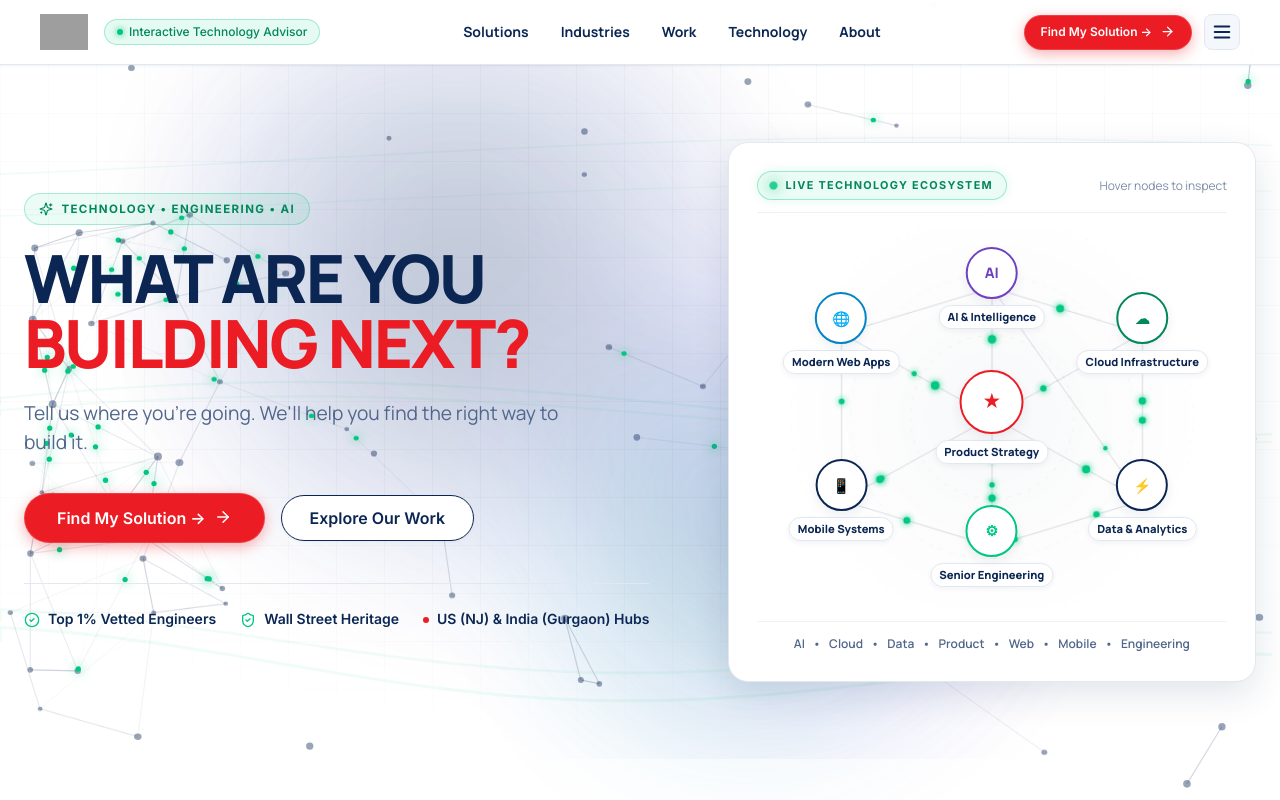
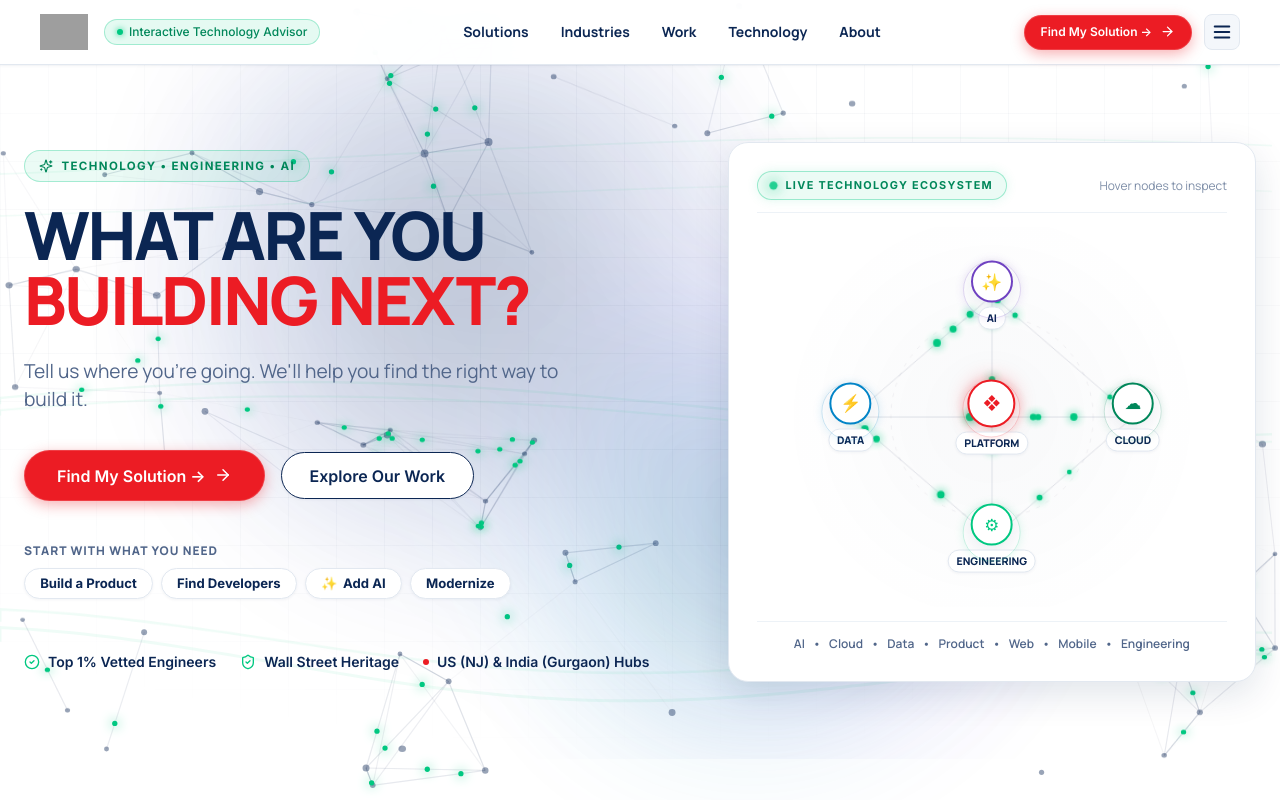
Before and after one commit to sunnyinfabio/BTM-NEW-WEBSITE, a React (Vite) app: page / in a window 1280 px wide. Shown: the top 800 px of the page. Built offline with nearby package versions, Linux system fonts and the light colour scheme; grey boxes are pictures that could not be loaded.

Commit message:
feat_add_floating_technology_core_and_direct_hero_funnel_triggers

```diff
--- a/src/App.tsx
+++ b/src/App.tsx
@@ -365,6 +365,10 @@ function AppContent() {
             <HeroSection
               onPrimaryCtaClick={() => handleNavigateSection('solution-finder')}
               onSecondaryCtaClick={() => handleNavigateSection('work-showcase')}
+              onSelectGoal={(goalId) => {
+                setSelectedGoal(goalId as GoalId);
+                handleNavigateSection('solution-finder');
+              }}
             />
 
             {/* 2. SOLUTION FINDER: "WHAT ARE YOU TRYING TO ACHIEVE?" (7 Goals × 6 Industries) */}
--- a/src/components/hero/HeroNetwork3D.tsx
+++ b/src/components/hero/HeroNetwork3D.tsx
@@ -3,100 +3,82 @@ import React, { useEffect, useRef, useState, useCallback } from 'react';
 interface TechNode {
   id: string;
   name: string;
+  shortLabel: string;
   category: string;
   description: string;
   x: number; // percentage 0-100
   y: number; // percentage 0-100
   color: string;
-  bgColor: string;
-  iconText: string;
+  accentBg: string;
+  icon: string;
   connections: string[];
 }
 
-const TECH_NODES: TechNode[] = [
+const CORE_NODES: TechNode[] = [
   {
-    id: 'product',
-    name: 'Product Strategy',
-    category: 'Full-Lifecycle',
-    description: 'Autonomous end-to-end product architecture, UI/UX & roadmap execution.',
+    id: 'ai',
+    name: 'Artificial Intelligence',
+    shortLabel: 'AI',
+    category: 'LLMs • RAG • IDR',
+    description: 'Autonomous document parsing, deep learning OCR & domain AI agents.',
+    x: 50,
+    y: 18,
+    color: '#6F42C1', // Purple
+    accentBg: 'rgba(111, 66, 193, 0.12)',
+    icon: '✨',
+    connections: ['core', 'data', 'cloud'],
+  },
+  {
+    id: 'data',
+    name: 'Data & Analytics',
+    shortLabel: 'DATA',
+    category: 'Kafka • Real-Time Stream',
+    description: 'High-throughput stream processing, data lakes & low-latency analytics.',
+    x: 20,
+    y: 50,
+    color: '#0284C7', // Electric Blue
+    accentBg: 'rgba(2, 132, 199, 0.12)',
+    icon: '⚡',
+    connections: ['core', 'ai', 'engineering'],
+  },
+  {
+    id: 'core',
+    name: 'BTM Product Nexus',
+    shortLabel: 'PLATFORM',
+    category: 'Full-Lifecycle Architecture',
+    description: 'Enterprise systems engineering, API orchestration & SLA governance.',
     x: 50,
     y: 50,
-    color: '#EC1C24', // BTM Red (Center Core)
-    bgColor: 'rgba(236, 28, 36, 0.12)',
-    iconText: '★',
-    connections: ['ai', 'cloud', 'data', 'engineering', 'mobile', 'web'],
-  },
-  {
-    id: 'ai',
-    name: 'AI & Intelligence',
-    category: 'IDR • LLM • RAG',
-    description: 'Deep learning document parsing, NLP agents & automated OCR pipelines.',
-    x: 50,
-    y: 16,
-    color: '#6F42C1', // Purple
-    bgColor: 'rgba(111, 66, 193, 0.12)',
-    iconText: 'AI',
-    connections: ['product', 'cloud', 'data'],
+    color: '#EC1C24', // BTM Brand Red
+    accentBg: 'rgba(236, 28, 36, 0.14)',
+    icon: '❖',
+    connections: ['ai', 'data', 'cloud', 'engineering'],
   },
   {
     id: 'cloud',
     name: 'Cloud Infrastructure',
-    category: 'AWS • Azure • GCP',
-    description: 'Multi-region VPC microservices, Kubernetes clusters & auto-scaling.',
-    x: 82,
-    y: 28,
-    color: '#00875A', // Emerald Green
-    bgColor: 'rgba(0, 135, 90, 0.12)',
-    iconText: '☁',
-    connections: ['product', 'ai', 'data'],
-  },
-  {
-    id: 'data',
-    name: 'Data & Analytics',
-    category: 'Big Data • Kafka',
-    description: 'High-throughput real-time stream ingestion and sub-10ms query engines.',
-    x: 82,
-    y: 72,
-    color: '#0B2653', // Navy
-    bgColor: 'rgba(11, 38, 83, 0.1)',
-    iconText: '⚡',
-    connections: ['product', 'cloud', 'engineering'],
+    shortLabel: 'CLOUD',
+    category: 'AWS • Azure • Kubernetes',
+    description: 'Multi-region VPC architectures, microservices & zero-downtime CI/CD.',
+    x: 80,
+    y: 50,
+    color: '#00875A', // Emerald
+    accentBg: 'rgba(0, 135, 90, 0.12)',
+    icon: '☁',
+    connections: ['core', 'ai', 'engineering'],
   },
   {
     id: 'engineering',
     name: 'Senior Engineering',
-    category: 'Top 1% Talent',
-    description: 'Dedicated pods & vetted senior developers ramped up in 48 hours.',
+    shortLabel: 'ENGINEERING',
+    category: 'Top 1% Vetted Pods',
+    description: 'Dedicated agile pods (Java, .NET, Python, React) ramped in 48 hours.',
     x: 50,
-    y: 84,
-    color: '#00C881', // Bright Emerald
-    bgColor: 'rgba(0, 200, 129, 0.12)',
-    iconText: '⚙',
-    connections: ['product', 'data', 'mobile'],
-  },
-  {
-    id: 'mobile',
-    name: 'Mobile Systems',
-    category: 'iOS • Android',
-    description: 'Native Swift/Kotlin and cross-platform React Native / Flutter applications.',
-    x: 18,
-    y: 72,
-    color: '#0B2653', // Navy
-    bgColor: 'rgba(11, 38, 83, 0.1)',
-    iconText: '📱',
-    connections: ['product', 'engineering', 'web'],
-  },
-  {
-    id: 'web',
-    name: 'Modern Web Apps',
-    category: 'React • TypeScript',
-    description: 'Ultra-fast enterprise SaaS portals, Next.js web applications & APIs.',
-    x: 18,
-    y: 28,
-    color: '#0284C7', // Electric Blue
-    bgColor: 'rgba(2, 132, 199, 0.12)',
-    iconText: '🌐',
-    connections: ['product', 'mobile', 'ai'],
+    y: 82,
+    color: '#00C881', // Vibrant Green
+    accentBg: 'rgba(0, 200, 129, 0.12)',
+    icon: '⚙',
+    connections: ['core', 'data', 'cloud'],
   },
 ];
 
@@ -104,11 +86,28 @@ export const HeroNetwork3D: React.FC<{ className?: string }> = ({ className = ''
   const canvasRef = useRef<HTMLCanvasElement>(null);
   const containerRef = useRef<HTMLDivElement>(null);
   const [hoveredNodeId, setHoveredNodeId] = useState<string | null>(null);
-  const [mousePos, setMousePos] = useState({ x: 0, y: 0 });
+  const [parallaxOffset, setParallaxOffset] = useState({ x: 0, y: 0 });
 
-  const hoveredNode = TECH_NODES.find((n) => n.id === hoveredNodeId) || null;
+  const hoveredNode = CORE_NODES.find((n) => n.id === hoveredNodeId) || null;
 
-  // Real-time interactive canvas animation for flowing data particles & pulsing rings
+  // Mouse Parallax Effect
+  const handleMouseMove = useCallback((e: React.MouseEvent<HTMLDivElement>) => {
+    if (!containerRef.current) return;
+    const rect = containerRef.current.getBoundingClientRect();
+    const xRatio = (e.clientX - rect.left) / rect.width - 0.5;
+    const yRatio = (e.clientY - rect.top) / rect.height - 0.5;
+    setParallaxOffset({
+      x: xRatio * 14,
+      y: yRatio * 14,
+    });
+  }, []);
+
+  const handleMouseLeave = useCallback(() => {
+    setParallaxOffset({ x: 0, y: 0 });
+    setHoveredNodeId(null);
+  }, []);
+
+  // Real-time interactive canvas for flowing energy particles and laser connection tracks
   useEffect(() => {
     const canvas = canvasRef.current;
     if (!canvas) return;
@@ -118,7 +117,6 @@ export const HeroNetwork3D: React.FC<{ className?: string }> = ({ className = ''
     let animId: number;
     let time = 0;
 
-    // Handle high DPI
     const updateDimensions = () => {
       const parent = canvas.parentElement;
       if (!parent) return;
@@ -132,94 +130,95 @@ export const HeroNetwork3D: React.FC<{ className?: string }> = ({ className = ''
     updateDimensions();
     window.addEventListener('resize', updateDimensions);
 
-    // Particle flow state along connection vectors
-    const particles = Array.from({ length: 28 }, (_, i) => ({
-      pairIndex: i % 12,
+    // Particle flow packets along connection tracks
+    const connectionPairs = [
+      { from: 0, to: 2 }, // AI <-> Core
+      { from: 1, to: 2 }, // DATA <-> Core
+      { from: 3, to: 2 }, // CLOUD <-> Core
+      { from: 4, to: 2 }, // ENG <-> Core
+      { from: 0, to: 1 }, // AI <-> DATA
+      { from: 0, to: 3 }, // AI <-> CLOUD
+      { from: 4, to: 1 }, // ENG <-> DATA
+      { from: 4, to: 3 }, // ENG <-> CLOUD
+    ];
+
+    const particles = Array.from({ length: 24 }, (_, i) => ({
+      pairIndex: i % connectionPairs.length,
       progress: Math.random(),
-      speed: 0.004 + Math.random() * 0.006,
-      size: 2 + Math.random() * 2,
+      speed: 0.005 + Math.random() * 0.007,
+      size: 2.2 + Math.random() * 1.5,
     }));
-
-    // Pre-calculate line connections
-    const linePairs: { from: TechNode; to: TechNode }[] = [];
-    const seen = new Set<string>();
-
-    TECH_NODES.forEach((node) => {
-      node.connections.forEach((targetId) => {
-        const key = [node.id, targetId].sort().join('-');
-        if (!seen.has(key)) {
-          seen.add(key);
-          const target = TECH_NODES.find((n) => n.id === targetId);
-          if (target) {
-            linePairs.push({ from: node, to: target });
-          }
-        }
-      });
-    });
 
     const render = () => {
       time += 0.02;
-      const width = canvas.width / (Math.min(window.devicePixelRatio || 1, 2));
-      const height = canvas.height / (Math.min(window.devicePixelRatio || 1, 2));
+      const dpr = Math.min(window.devicePixelRatio || 1, 2);
+      const width = canvas.width / dpr;
+      const height = canvas.height / dpr;
 
       ctx.clearRect(0, 0, width, height);
 
-      // Center coordinates
-      const cx = width / 2;
-      const cy = height / 2;
+      // 1. Subtle Orbital Background Ring behind Core
+      const coreX = (50 / 100) * width;
+      const coreY = (50 / 100) * height;
 
-      // 1. Draw Subtle Concentric Orbital Background Rings
-      [75, 130, 185].forEach((radius, idx) => {
       ctx.beginPath();
-        ctx.arc(cx, cy, radius, 0, Math.PI * 2);
-        ctx.strokeStyle = `rgba(11, 38, 83, ${0.04 + Math.sin(time + idx) * 0.015})`;
+      ctx.arc(coreX, coreY, 90 + Math.sin(time) * 4, 0, Math.PI * 2);
+      ctx.strokeStyle = 'rgba(11, 38, 83, 0.06)';
       ctx.lineWidth = 1;
       ctx.setLineDash([4, 6]);
       ctx.stroke();
       ctx.setLineDash([]);
-      });
 
       // 2. Draw Connection Lines
-      linePairs.forEach((pair) => {
-        const x1 = (pair.from.x / 100) * width;
-        const y1 = (pair.from.y / 100) * height;
-        const x2 = (pair.to.x / 100) * width;
-        const y2 = (pair.to.y / 100) * height;
+      connectionPairs.forEach((pair) => {
+        const fromNode = CORE_NODES[pair.from];
+        const toNode = CORE_NODES[pair.to];
 
-        const isHighlight =
-          hoveredNodeId === pair.from.id || hoveredNodeId === pair.to.id;
+        const x1 = (fromNode.x / 100) * width;
+        const y1 = (fromNode.y / 100) * height;
+        const x2 = (toNode.x / 100) * width;
+        const y2 = (toNode.y / 100) * height;
+
+        const isHighlighted =
+          hoveredNodeId &&
+          (hoveredNodeId === fromNode.id || hoveredNodeId === toNode.id);
 
         ctx.beginPath();
         ctx.moveTo(x1, y1);
         ctx.lineTo(x2, y2);
-        ctx.strokeStyle = isHighlight
-          ? 'rgba(236, 28, 36, 0.6)'
-          : 'rgba(11, 38, 83, 0.15)';
-        ctx.lineWidth = isHighlight ? 2 : 1;
+        ctx.strokeStyle = isHighlighted
+          ? 'rgba(0, 200, 129, 0.45)'
+          : 'rgba(11, 38, 83, 0.12)';
+        ctx.lineWidth = isHighlighted ? 2 : 1;
         ctx.stroke();
       });
 
-      // 3. Draw Flowing Energy Packets on Connection Lines
+      // 3. Flowing Data Particles
       particles.forEach((p) => {
-        const pair = linePairs[p.pairIndex % linePairs.length];
-        if (!pair) return;
+        const pair = connectionPairs[p.pairIndex];
+        const fromNode = CORE_NODES[pair.from];
+        const toNode = CORE_NODES[pair.to];
 
         p.progress += p.speed;
         if (p.progress > 1) p.progress = 0;
 
-        const x1 = (pair.from.x / 100) * width;
-        const y1 = (pair.from.y / 100) * height;
-        const x2 = (pair.to.x / 100) * width;
-        const y2 = (pair.to.y / 100) * height;
+        const x1 = (fromNode.x / 100) * width;
+        const y1 = (fromNode.y / 100) * height;
+        const x2 = (toNode.x / 100) * width;
+        const y2 = (toNode.y / 100) * height;
 
-        const px = x1 + (x2 - x1) * p.progress;
-        const py = y1 + (y2 - y1) * p.progress;
+        const curX = x1 + (x2 - x1) * p.progress;
+        const curY = y1 + (y2 - y1) * p.progress;
+
+        const isHoveredTrack =
+          hoveredNodeId &&
+          (hoveredNodeId === fromNode.id || hoveredNodeId === toNode.id);
 
         ctx.beginPath();
-        ctx.arc(px, py, p.size, 0, Math.PI * 2);
-        ctx.fillStyle = hoveredNodeId ? '#EC1C24' : '#00C881';
-        ctx.shadowColor = '#00C881';
-        ctx.shadowBlur = 6;
+        ctx.arc(curX, curY, p.size, 0, Math.PI * 2);
+        ctx.fillStyle = isHoveredTrack ? '#EC1C24' : '#00C881';
+        ctx.shadowColor = isHoveredTrack ? '#EC1C24' : '#00C881';
+        ctx.shadowBlur = isHoveredTrack ? 12 : 8;
         ctx.fill();
         ctx.shadowBlur = 0;
       });
@@ -238,139 +237,103 @@ export const HeroNetwork3D: React.FC<{ className?: string }> = ({ className = ''
   return (
     <div
       ref={containerRef}
-      className={`relative w-full h-full select-none ${className}`}
-      style={{ minHeight: '380px', position: 'relative' }}
-      onMouseMove={(e) => {
-        const rect = e.currentTarget.getBoundingClientRect();
-        setMousePos({
-          x: e.clientX - rect.left,
-          y: e.clientY - rect.top,
-        });
+      className={`btm-floating-tech-core-container ${className}`}
+      onMouseMove={handleMouseMove}
+      onMouseLeave={handleMouseLeave}
+    >
+      {/* Canvas Layer for dynamic lines & particles */}
+      <canvas ref={canvasRef} className="btm-core-canvas" />
+
+      {/* Floating Interactive Glowing Nodes with Parallax */}
+      <div
+        className="btm-core-nodes-plane"
+        style={{
+          transform: `translate3d(${parallaxOffset.x}px, ${parallaxOffset.y}px, 0)`,
+          transition: 'transform 0.15s ease-out',
         }}
       >
-      {/* Background HTML5 Animated Canvas */}
-      <canvas
-        ref={canvasRef}
-        style={{
-          position: 'absolute',
-          inset: 0,
-          width: '100%',
-          height: '100%',
-          pointerEvents: 'none',
-        }}
-      />
-
-      {/* Interactive HTML Node Elements */}
-      {TECH_NODES.map((node) => {
+        {CORE_NODES.map((node) => {
           const isHovered = hoveredNodeId === node.id;
-        const isCore = node.id === 'product';
+          const isNexus = node.id === 'core';
 
           return (
             <div
               key={node.id}
+              className={`btm-tech-node-anchor ${isHovered ? 'hovered' : ''} ${isNexus ? 'nexus' : ''}`}
+              style={{
+                left: `${node.x}%`,
+                top: `${node.y}%`,
+              }}
               onMouseEnter={() => setHoveredNodeId(node.id)}
               onMouseLeave={() => setHoveredNodeId(null)}
+              tabIndex={0}
+              role="button"
+              aria-label={`${node.name} Technology Node`}
+            >
+              {/* Outer Glow Halo Ring */}
+              <div
+                className="btm-node-glow-ring"
                 style={{
-              position: 'absolute',
-              left: `${node.x}%`,
-              top: `${node.y}%`,
-              transform: 'translate(-50%, -50%)',
-              zIndex: isHovered ? 20 : 10,
-              cursor: 'pointer',
-              display: 'flex',
-              flexDirection: 'column',
-              alignItems: 'center',
-              transition: 'transform 0.2s cubic-bezier(0.34, 1.56, 0.64, 1)',
+                  borderColor: isHovered ? node.color : `${node.color}33`,
+                  boxShadow: isHovered
+                    ? `0 0 28px ${node.color}99, inset 0 0 14px ${node.color}66`
+                    : `0 0 10px ${node.color}22`,
                 }}
-          >
-            {/* Outer Pulsing Glow */}
+              />
+
+              {/* Node Orb */}
               <div
+                className="btm-node-orb"
                 style={{
-                width: isCore ? '64px' : '52px',
-                height: isCore ? '64px' : '52px',
-                borderRadius: '50%',
-                backgroundColor: node.bgColor,
-                border: `2px solid ${node.color}`,
-                display: 'flex',
-                alignItems: 'center',
-                justifyContent: 'center',
-                boxShadow: isHovered
-                  ? `0 0 20px ${node.color}66, 0 8px 16px rgba(11,38,83,0.15)`
-                  : '0 4px 12px rgba(11, 38, 83, 0.08)',
-                transform: isHovered ? 'scale(1.15)' : 'scale(1)',
-                transition: 'all 0.25s ease',
-                background: '#FFFFFF',
-              }}
-            >
-              <span
-                style={{
-                  fontSize: isCore ? '1.15rem' : '0.9rem',
-                  fontWeight: 900,
+                  backgroundColor: '#FFFFFF',
+                  borderColor: node.color,
                   color: node.color,
                 }}
               >
-                {node.iconText}
-              </span>
+                <span className="btm-node-icon">{node.icon}</span>
               </div>
 
-            {/* Label Below Node */}
+              {/* Node Floating Pill Label */}
               <div
+                className="btm-node-label-pill"
                 style={{
-                marginTop: '6px',
-                background: isHovered ? node.color : '#FFFFFF',
-                color: isHovered ? '#FFFFFF' : '#0B2653',
-                border: `1px solid ${isHovered ? node.color : '#E2E8F0'}`,
-                borderRadius: '20px',
-                padding: '2px 8px',
-                fontSize: '0.7rem',
-                fontWeight: 800,
-                whiteSpace: 'nowrap',
-                boxShadow: '0 2px 6px rgba(11, 38, 83, 0.06)',
-                transition: 'all 0.2s ease',
+                  color: isHovered ? '#FFFFFF' : 'var(--brand-navy)',
+                  backgroundColor: isHovered ? node.color : '#FFFFFF',
+                  borderColor: isHovered ? node.color : 'var(--border)',
+                  boxShadow: isHovered ? `0 4px 14px ${node.color}55` : 'var(--shadow-sm)',
                 }}
               >
-              {node.name}
+                <span>{node.shortLabel}</span>
               </div>
             </div>
           );
         })}
+      </div>
 
-      {/* Floating Hover Tooltip */}
+      {/* Floating Node Context Popover Tooltip */}
       {hoveredNode && (
         <div
+          className="btm-node-tooltip"
           style={{
-            position: 'absolute',
-            left: `${mousePos.x}px`,
-            top: `${mousePos.y - 12}px`,
-            transform: 'translate(-50%, -100%)',
-            pointerEvents: 'none',
-            zIndex: 40,
-            background: '#0B2653',
-            color: '#FFFFFF',
-            borderRadius: '8px',
-            padding: '0.75rem 1rem',
-            maxWidth: '240px',
-            boxShadow: '0 12px 28px rgba(11, 38, 83, 0.3)',
-            border: '1px solid rgba(255, 255, 255, 0.15)',
-            animation: 'fadeIn 0.15s ease-out',
+            borderColor: hoveredNode.color,
           }}
         >
-          <div style={{ display: 'flex', justifyContent: 'space-between', alignItems: 'center', marginBottom: '4px' }}>
-            <span style={{ fontWeight: 800, fontSize: '0.85rem' }}>{hoveredNode.name}</span>
+          <div className="flex items-center gap-1.5 mb-1">
             <span
-              style={{
-                fontSize: '0.6rem',
-                fontWeight: 800,
-                color: '#00C881',
-                background: 'rgba(0, 200, 129, 0.15)',
-                padding: '2px 6px',
-                borderRadius: '4px',
-              }}
+              className="w-2 h-2 rounded-full inline-block"
+              style={{ backgroundColor: hoveredNode.color }}
+            />
+            <span
+              className="text-[10px] font-extrabold uppercase tracking-wider"
+              style={{ color: hoveredNode.color }}
             >
               {hoveredNode.category}
             </span>
           </div>
-          <p style={{ fontSize: '0.75rem', color: '#CAD7E8', margin: 0, lineHeight: 1.4 }}>
+          <h4 className="text-xs font-bold text-[#0B2653] leading-tight mb-0.5">
+            {hoveredNode.name}
+          </h4>
+          <p className="text-[11px] text-[#51668A] leading-snug">
             {hoveredNode.description}
           </p>
         </div>
--- a/src/components/hero/HeroSection.tsx
+++ b/src/components/hero/HeroSection.tsx
@@ -8,11 +8,13 @@ import './hero.css';
 export interface HeroSectionProps {
   onPrimaryCtaClick?: () => void;
   onSecondaryCtaClick?: () => void;
+  onSelectGoal?: (goalId: string) => void;
 }
 
 export const HeroSection: React.FC<HeroSectionProps> = ({
   onPrimaryCtaClick,
   onSecondaryCtaClick,
+  onSelectGoal,
 }) => {
   const containerVariants: Variants = {
     hidden: { opacity: 0 },
@@ -88,6 +90,42 @@ export const HeroSection: React.FC<HeroSectionProps> = ({
             </Button>
           </motion.div>
 
+          {/* Quick Interactive Funnel Triggers (Direct in Hero) */}
+          <motion.div variants={itemVariants} className="btm-hero-funnel-trigger-block">
+            <span className="btm-hero-funnel-prompt">Start with what you need</span>
+            <div className="btm-hero-funnel-pills-row" role="group" aria-label="Quick solution triggers">
+              <button
+                type="button"
+                className="btm-hero-funnel-pill"
+                onClick={() => onSelectGoal?.('build-product')}
+              >
+                <span>Build a Product</span>
+              </button>
+              <button
+                type="button"
+                className="btm-hero-funnel-pill"
+                onClick={() => onSelectGoal?.('find-developers')}
+              >
+                <span>Find Developers</span>
+              </button>
+              <button
+                type="button"
+                className="btm-hero-funnel-pill highlight-ai"
+                onClick={() => onSelectGoal?.('add-ai')}
+              >
+                <span className="text-[#00C881]">✨</span>
+                <span>Add AI</span>
+              </button>
+              <button
+                type="button"
+                className="btm-hero-funnel-pill"
+                onClick={() => onSelectGoal?.('modernize-tech')}
+              >
+                <span>Modernize</span>
+              </button>
+            </div>
+          </motion.div>
+
           {/* Enterprise Credibility Badges Ribbon */}
           <motion.div variants={itemVariants} className="btm-hero-trust-ribbon">
             <div className="btm-trust-item">
--- a/src/components/hero/hero.css
+++ b/src/components/hero/hero.css
@@ -123,14 +123,64 @@
   font-size: 1rem;
 }
 
+/* Quick Interactive Funnel Triggers (Direct in Hero) */
+.btm-hero-funnel-trigger-block {
+  margin-bottom: 2rem;
+  width: 100%;
+}
+
+.btm-hero-funnel-prompt {
+  font-size: 0.75rem;
+  font-weight: 800;
+  text-transform: uppercase;
+  letter-spacing: 0.08em;
+  color: var(--text-secondary);
+  margin-bottom: 0.5rem;
+  display: block;
+}
+
+.btm-hero-funnel-pills-row {
+  display: flex;
+  flex-wrap: wrap;
+  align-items: center;
+  gap: 0.5rem;
+}
+
+.btm-hero-funnel-pill {
+  display: inline-flex;
+  align-items: center;
+  gap: 0.35rem;
+  background: #FFFFFF;
+  border: 1.5px solid var(--border);
+  border-radius: var(--radius-full);
+  padding: 0.4rem 0.95rem;
+  font-size: 0.82rem;
+  font-weight: 700;
+  color: var(--brand-navy);
+  cursor: pointer;
+  transition: all var(--transition-fast);
+  box-shadow: var(--shadow-sm);
+  outline: none;
+}
+
+.btm-hero-funnel-pill:hover {
+  border-color: var(--brand-navy);
+  transform: translateY(-2px);
+  box-shadow: var(--shadow-md);
+}
+
+.btm-hero-funnel-pill.highlight-ai:hover {
+  border-color: #6F42C1;
+  box-shadow: 0 0 14px rgba(111, 66, 193, 0.25);
+}
+
 /* Trust Ribbon */
 .btm-hero-trust-ribbon {
   display: flex;
   flex-wrap: wrap;
   align-items: center;
   gap: 1.5rem;
-  padding-top: 1.5rem;
-  border-top: 1px solid var(--border);
+  padding-top: 1.25rem;
 }
 
 .btm-trust-item {
@@ -228,13 +278,117 @@
   color: var(--text-tertiary);
 }
 
-.btm-visual-canvas-wrapper {
+/* Floating Technology Core Container */
+.btm-floating-tech-core-container {
   position: relative;
   width: 100%;
   height: 380px;
   overflow: hidden;
   border-radius: var(--radius-md);
   background: radial-gradient(circle at center, rgba(11, 38, 83, 0.03) 0%, transparent 70%);
+}
+
+.btm-core-canvas {
+  position: absolute;
+  inset: 0;
+  width: 100%;
+  height: 100%;
+  pointer-events: none;
+}
+
+.btm-core-nodes-plane {
+  position: absolute;
+  inset: 0;
+  pointer-events: none;
+}
+
+.btm-tech-node-anchor {
+  position: absolute;
+  transform: translate(-50%, -50%);
+  pointer-events: auto;
+  cursor: pointer;
+  display: flex;
+  flex-direction: column;
+  align-items: center;
+  z-index: 10;
+  transition: transform 0.25s cubic-bezier(0.34, 1.56, 0.64, 1);
+  outline: none;
+}
+
+.btm-tech-node-anchor:hover {
+  transform: translate(-50%, -50%) scale(1.15);
+  z-index: 20;
+}
+
+.btm-tech-node-anchor.nexus .btm-node-orb {
+  width: 48px;
+  height: 48px;
+  box-shadow: 0 0 20px rgba(236, 28, 36, 0.35);
+}
+
+.btm-node-glow-ring {
+  position: absolute;
+  width: 58px;
+  height: 58px;
+  border-radius: 50%;
+  border: 1.5px solid;
+  transition: all 0.3s ease;
+  pointer-events: none;
+}
+
+.btm-node-orb {
+  width: 42px;
+  height: 42px;
+  border-radius: 50%;
+  border: 2px solid;
+  display: flex;
+  align-items: center;
+  justify-content: center;
+  font-size: 1.05rem;
+  box-shadow: 0 4px 16px rgba(11, 38, 83, 0.08);
+  background: #FFFFFF;
+  transition: all 0.3s ease;
+}
+
+.btm-node-label-pill {
+  margin-top: 4px;
+  border-radius: var(--radius-full);
+  padding: 2px 8px;
+  font-size: 0.66rem;
+  font-weight: 800;
+  border: 1px solid;
+  white-space: nowrap;
+  transition: all 0.2s ease;
+}
+
+.btm-node-tooltip {
+  position: absolute;
+  bottom: 12px;
+  left: 50%;
+  transform: translateX(-50%);
+  background: rgba(255, 255, 255, 0.98);
+  backdrop-filter: blur(12px);
+  -webkit-backdrop-filter: blur(12px);
+  border: 1.5px solid;
+  border-radius: var(--radius-md);
+  padding: 0.65rem 1rem;
+  box-shadow: var(--shadow-lg);
+  z-index: 30;
+  max-width: 290px;
+  text-align: left;
+  pointer-events: none;
+  animation: tooltip-appear 0.2s ease;
+}
+
+@keyframes tooltip-appear {
+  from {
+    opacity: 0;
+    transform: translate(-50%, 6px);
+  }
+  to {
+    opacity: 1;
+    transform: translate(-50%, 0);
+  }
 }
 
 .btm-visual-tags-bar {
```
Lines whose indentation alone changed are shown as unchanged.
